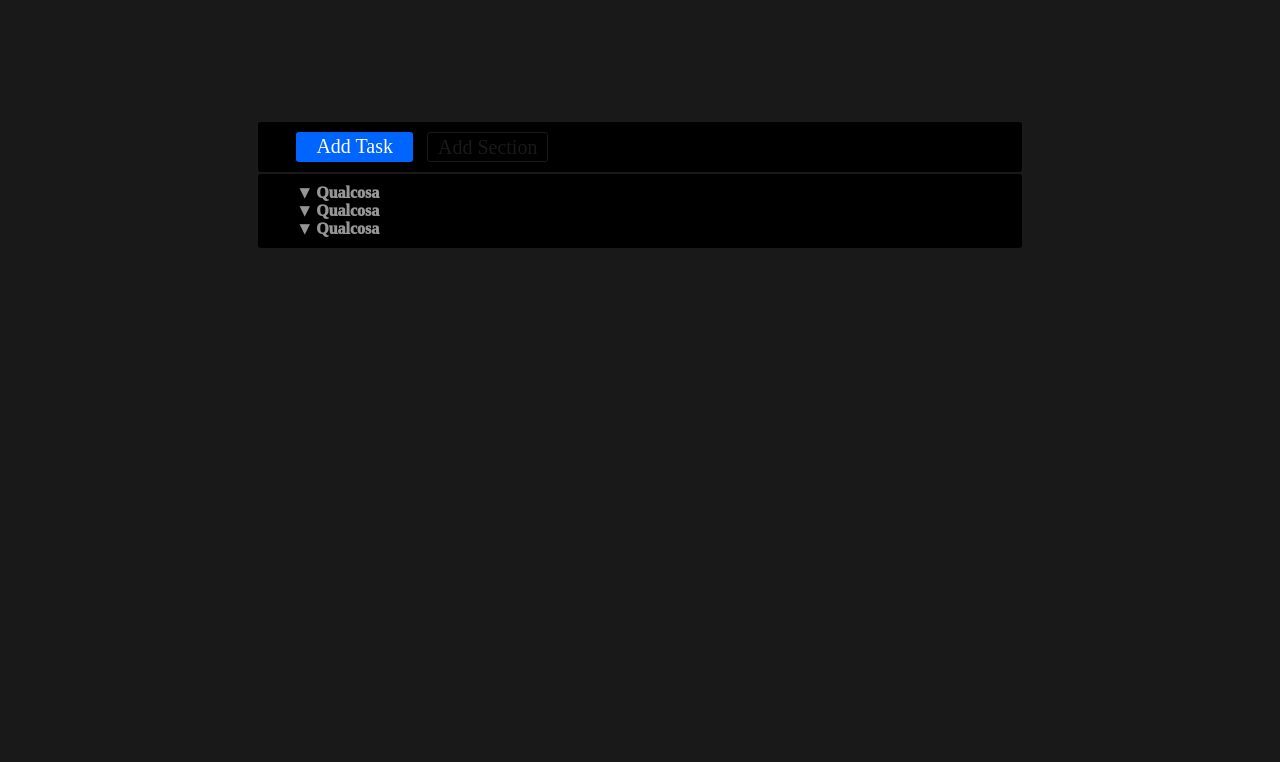
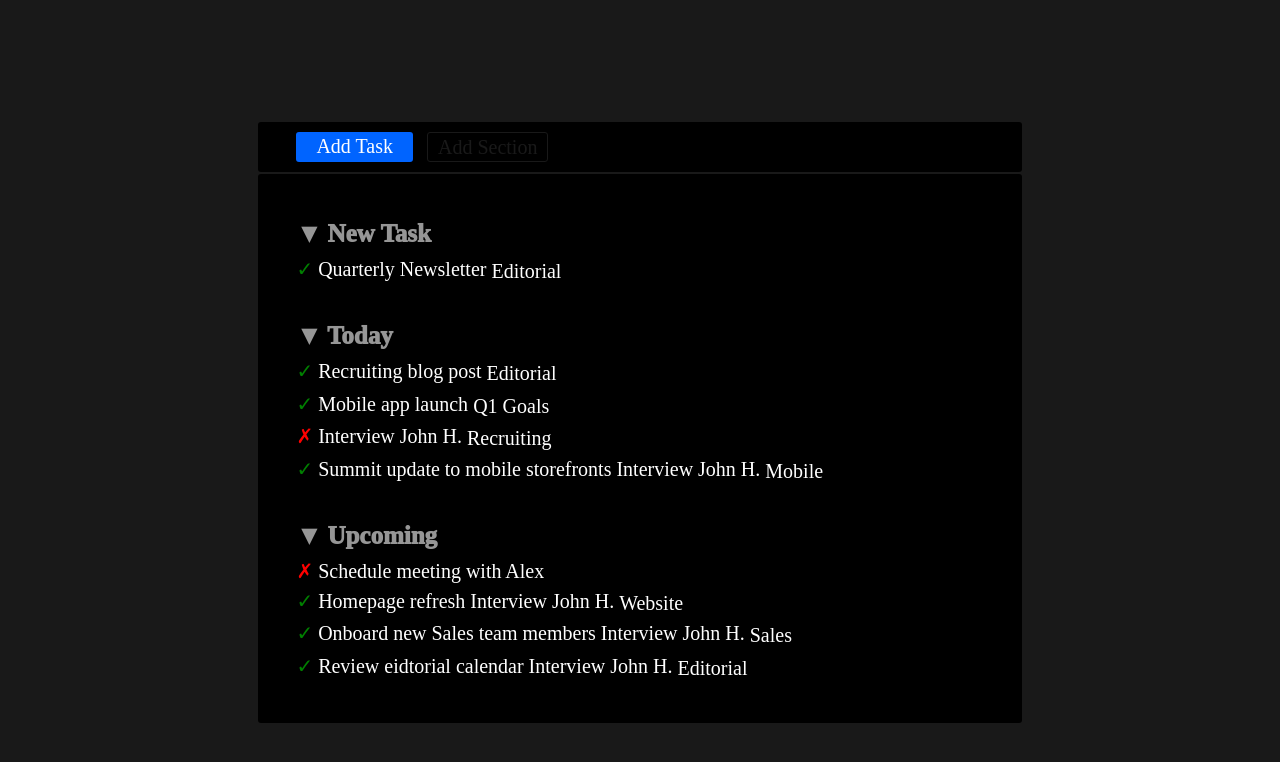
Before and after one commit to Dihep/Es-4, a plain HTML site: page index.html in a window 1280 px wide. Shown: the part 88-850 px from the top of the page. Before the commit the page ends 800 px from the top, so only its background shows below. Drawn offline with Linux system fonts and the light colour scheme.

Commit message:
Content added, missing some style.

```diff
--- a/css/style1.css
+++ b/css/style1.css
@@ -66,7 +66,28 @@ section>span {
 }
 
 /* Tobool Lists */
-div>p {
+.toboolists{
+    margin: 30px auto;
+}
+.toboolists>p {
     color: rgb(150, 150, 150);
     font-weight: 1000;
+    font-size: 25px;
+    line-height: 40px;
 }
+.toboolists>ul {
+    list-style-type: none;
+}
+ul>li {
+    color: white;
+    font-size: 20px;
+    line-height: 30px;
+}
+.crossed_list::before{
+    content: "✗";
+    color: red;
+}
+.checked_list::before{
+    content: "✓";
+    color: green;
+}
--- a/index.html
+++ b/index.html
@@ -29,17 +29,32 @@
 
                 <!-- Content 1 -->
                 <div class="toboolists">
-                    <p>&#9660 Qualcosa</p>
+                    <p>&#9660 New Task</p>
+                    <ul>
+                        <li class="checked_list"> Quarterly Newsletter <span class="tag_editorial">Editorial</span></li>
+                    </ul>
                 </div class>
 
                 <!-- Content 2 -->
                 <div class="toboolists">
-                    <p>&#9660 Qualcosa</p>
+                    <p>&#9660 Today</p>
+                    <ul>
+                        <li class="checked_list"> Recruiting blog post <span class="tag_editorial">Editorial</span></li>
+                        <li class="checked_list"> Mobile app launch <span class="tag_q1">Q1 Goals</span></li>
+                        <li class="crossed_list"> Interview John H. <span class="tag_recruiting">Recruiting</span></li>
+                        <li class="checked_list"> Summit update to mobile storefronts Interview John H. <span class="tag_mobile">Mobile</span></li>
+                    </ul>
                 </div class>
 
                 <!-- Content 3 -->
                 <div class="toboolists">
-                    <p>&#9660 Qualcosa</p>
+                    <p>&#9660 Upcoming</p>
+                    <ul>
+                        <li class="crossed_list"> Schedule meeting with Alex</li>
+                        <li class="checked_list"> Homepage refresh Interview John H. <span class="tag_website">Website</span></li>
+                        <li class="checked_list"> Onboard new Sales team members Interview John H. <span class="tag_sales">Sales</span></li>
+                        <li class="checked_list"> Review eidtorial calendar Interview John H. <span class="tag_editorial">Editorial</span></li>
+                    </ul>
                 </div class>
 
             </section>
```
